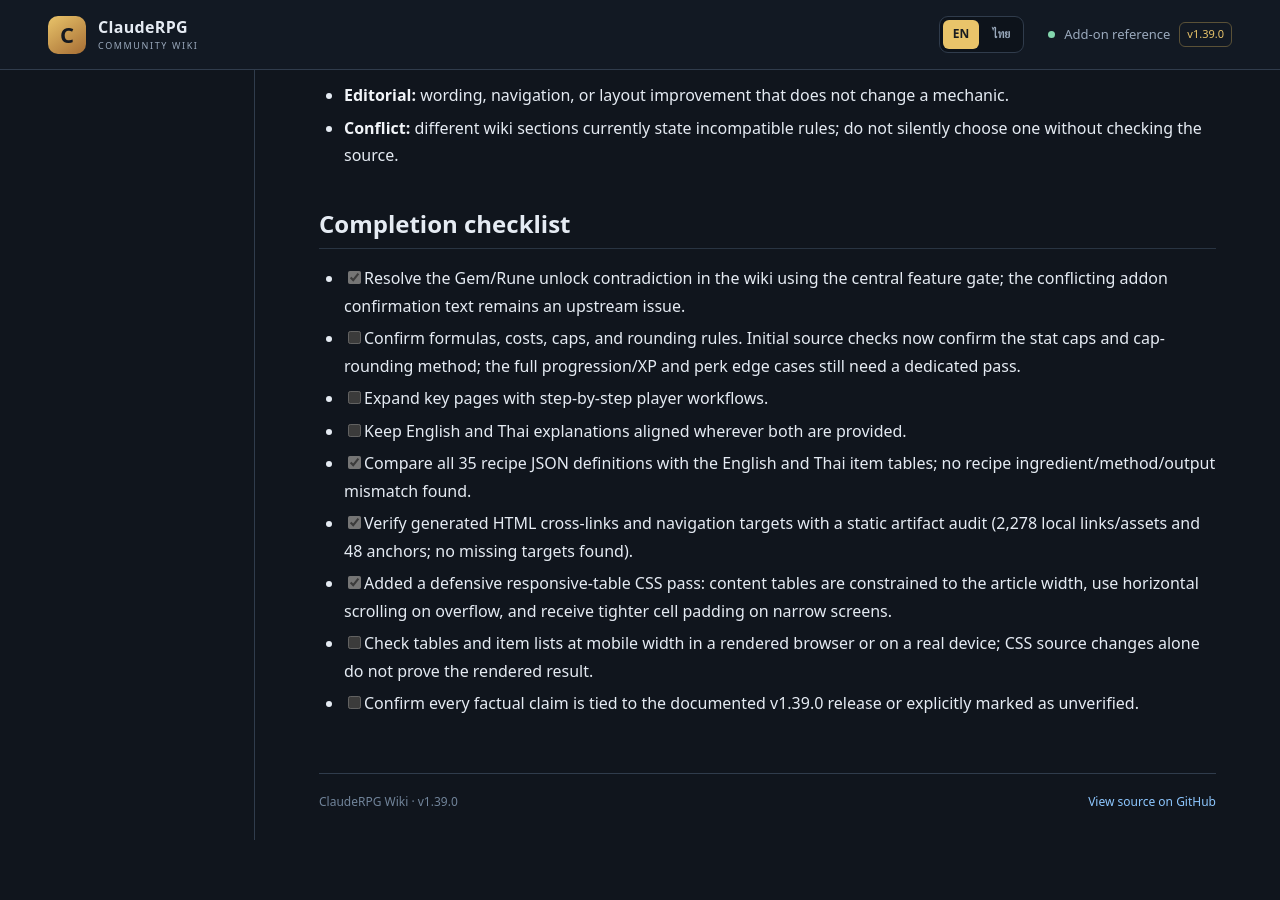
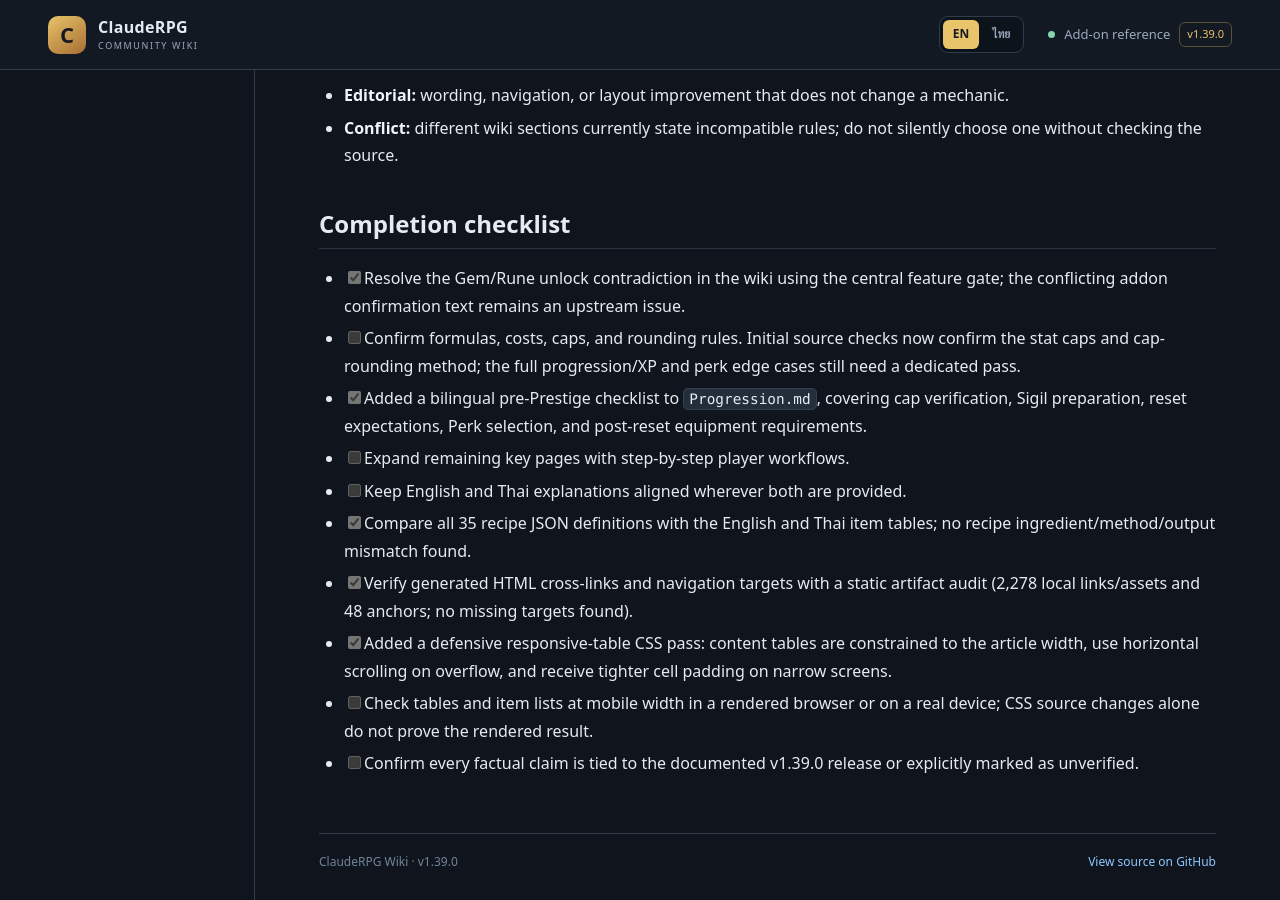
Before and after one commit to miniTorch25/ClaudeRPG-Wiki-V2, a Jekyll site: the page built from CONTENT-GAP-AUDIT.md, in a window 1280 px wide and 900 px high, scrolled down 6838 px. Built offline with Jekyll 4.4.1, drawn with Linux system fonts in a browser that asks for light colours; our own code applies the rules of GitHub Pages for plain Markdown files; before the commit the page ends 7678 px from its top, so only the background shows below that.

Commit message:
docs: record progression checklist expansion

```diff
--- a/CONTENT-GAP-AUDIT.md
+++ b/CONTENT-GAP-AUDIT.md
@@ -161,7 +161,8 @@ Use these labels in editorial notes while drafting:
 
 - [x] Resolve the Gem/Rune unlock contradiction in the wiki using the central feature gate; the conflicting addon confirmation text remains an upstream issue.
 - [ ] Confirm formulas, costs, caps, and rounding rules. Initial source checks now confirm the stat caps and cap-rounding method; the full progression/XP and perk edge cases still need a dedicated pass.
-- [ ] Expand key pages with step-by-step player workflows.
+- [x] Added a bilingual pre-Prestige checklist to `Progression.md`, covering cap verification, Sigil preparation, reset expectations, Perk selection, and post-reset equipment requirements.
+- [ ] Expand remaining key pages with step-by-step player workflows.
 - [ ] Keep English and Thai explanations aligned wherever both are provided.
 - [x] Compare all 35 recipe JSON definitions with the English and Thai item tables; no recipe ingredient/method/output mismatch found.
 - [x] Verify generated HTML cross-links and navigation targets with a static artifact audit (2,278 local links/assets and 48 anchors; no missing targets found).
```
